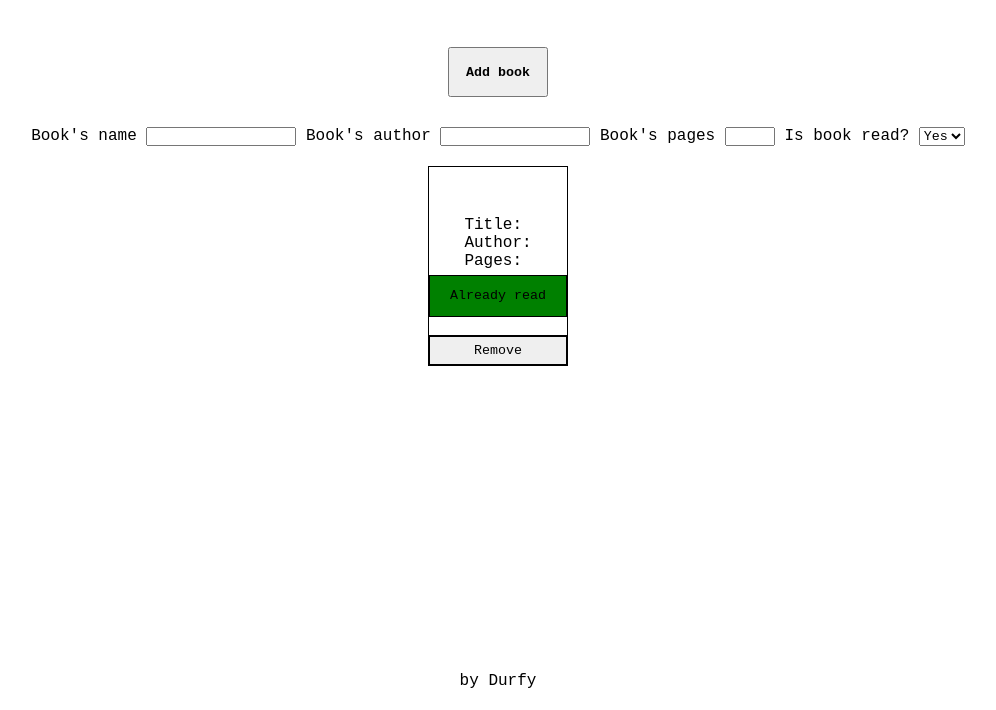
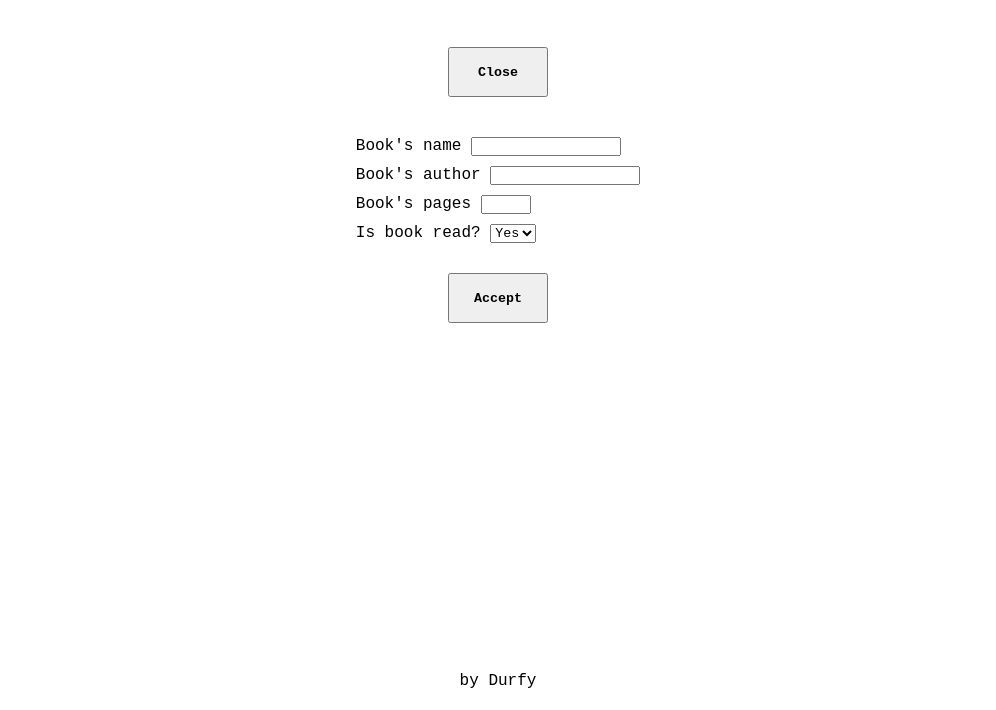
Before and after one commit to durfeye/library, a plain HTML site: page index.html in a window 1280 px wide. Both pictures are taken after a click on the button "Add book". Shown: the part 90-800 px from the top of the page, without its empty margins (142-1138 px from the left). Drawn offline with Linux system fonts and the light colour scheme.

Commit message:
Add files via upload

```diff
--- a/index.html
+++ b/index.html
@@ -17,9 +17,10 @@
         </div>
     </header>
     <nav>
-        <div class="menuOptions">
-            <button id="addBookButton">Add book</button>
+        <div class="addBook">
+            <button class="addBookMenuBtn">Add book</button>
         </div>
+        <section class="addBookMenu">
         <div class="bookInfo">
             <label>Book's name <input id="booksName" type="text"></label>
             <label>Book's author <input id="booksAuthor" type="text"></label>
@@ -30,9 +31,12 @@
                     <option value="no">No</option>
                 </select>
             </label>
-
+        </div>
+        <div class="menuOptions">
+            <button id="addBookButton">Accept</button>
         </div>
 
+    </section>
     </nav>
     <section class="bookShelf">
 
--- a/script.js
+++ b/script.js
@@ -4,7 +4,10 @@ let booksPages = document.querySelector('#booksPages');
 let isBookRead = document.querySelector('#isBookRead');
 const addBookButton = document.querySelector('#addBookButton');
 const bookShelf = document.querySelector('.bookShelf');
+let addBookMenu = document.querySelector('.addBookMenu');
+let addBookMenuBtn = document.querySelector('.addBookMenuBtn');
 // let removeBookButton = document.createElement('button');
+// let isReadStatusButton;
 
 let Library = [];
 
@@ -35,9 +38,9 @@ function showBooks(newBook) {
         // newBook.classList.add('singleBook');
         newBook.innerHTML =
             `
-        Title: ${title} </br>
-        Author: ${author} </br>
-        Pages: ${pages} </br>
+        <b>${title}</b></br>
+        ${author}</br>
+        ${pages} pages
         </div>
         `;
         let libraryIndex = Library.length - 1;
@@ -53,12 +56,11 @@ function showBooks(newBook) {
             bookShelf.removeChild(newBook);
             delete Library[bookNode];
         });
-        isReadStatus(newBook);
+        isReadStatus(newBook, bookNode);
     }
 }
-addBookButton.addEventListener('click', Book.prototype.addBookToLibrary);
 
-function isReadStatus(newBook) {
+function isReadStatus(newBook, bookNode) {
     let isReadStatusButton = document.createElement('button');
     isReadStatusButton.classList.add('isReadStatus');
     newBook.appendChild(isReadStatusButton);
@@ -70,12 +72,30 @@ function isReadStatus(newBook) {
         isReadStatusButton.style.background = 'red';
         isReadStatusButton.textContent = 'No read yet';
     }
-        // isReadStatusButton.addEventListener('click', () => {
-        //     if (isRead === 'yes') {
-        //         isRead = 'no';
-        //     }
-        //     else if (isRead === 'no') {
-        //         isRead = 'yes';
-        //     }
-        // });
+    isReadStatusButton.addEventListener('click', () => {
+        if (isReadStatusButton.style.background === 'red') {
+            isReadStatusButton.style.background = 'green';
+            isReadStatusButton.textContent = 'Already read';
+            Library[bookNode].isRead = 'yes';
+        }
+        else {
+            isReadStatusButton.style.background = 'red';
+            isReadStatusButton.textContent = 'No read yet';
+            Library[bookNode].isRead = 'no';
+        }
+    });
 }
+
+function toggleBookMenu() {
+    if (addBookMenu.style.display === 'none' || addBookMenu.style.display === '' ) {
+        addBookMenu.style.display = 'flex';
+        addBookMenuBtn.textContent = 'Close';
+    }
+    else if (addBookMenu.style.display === 'flex'){
+        addBookMenu.style.display = 'none';
+        addBookMenuBtn.textContent = 'Add book';
+    }
+}
+
+addBookButton.addEventListener('click', Book.prototype.addBookToLibrary);
+addBookMenuBtn.addEventListener('click', toggleBookMenu);
--- a/style.css
+++ b/style.css
@@ -32,7 +32,10 @@ footer {
     padding: 20px;
 }
 .bookInfo {
-    padding: 20px;
+    padding-bottom: 30px;
+    display: flex;
+    flex-direction: column;
+    gap: 10px;
 }
 .bookInfo #booksName,#booksAuthor {
     width: 150px;
@@ -49,13 +52,15 @@ footer {
 }
 .bookShelf .singleBook {
     display: flex;
-    justify-content: center;
     align-items: center;
     flex-direction: column;
     min-height: 200px;
-    min-width: 100px;
+    width: 140px;
     border: 1px solid black;
     position: relative;
+    font-size: 1.5vh;
+    padding-top: 40px;
+    text-align: center;
 }
 .removeBookButton {
     position: absolute;
@@ -67,6 +72,8 @@ footer {
     border-top: 2px solid black;
 }
 .isReadStatus {
+    position: absolute;
+    bottom: 30px;
     display: flex;
     justify-content: center;
     align-items: center;
@@ -76,3 +83,12 @@ footer {
     margin-top: 5px;
     padding: 20px;
 }
+.addBookMenu {
+    flex-direction: column;
+    align-items: center;
+    display: none;
+    padding-bottom: 30px;
+}
+.addBookMenuBtn {
+    margin-bottom: 30px;
+}
```
